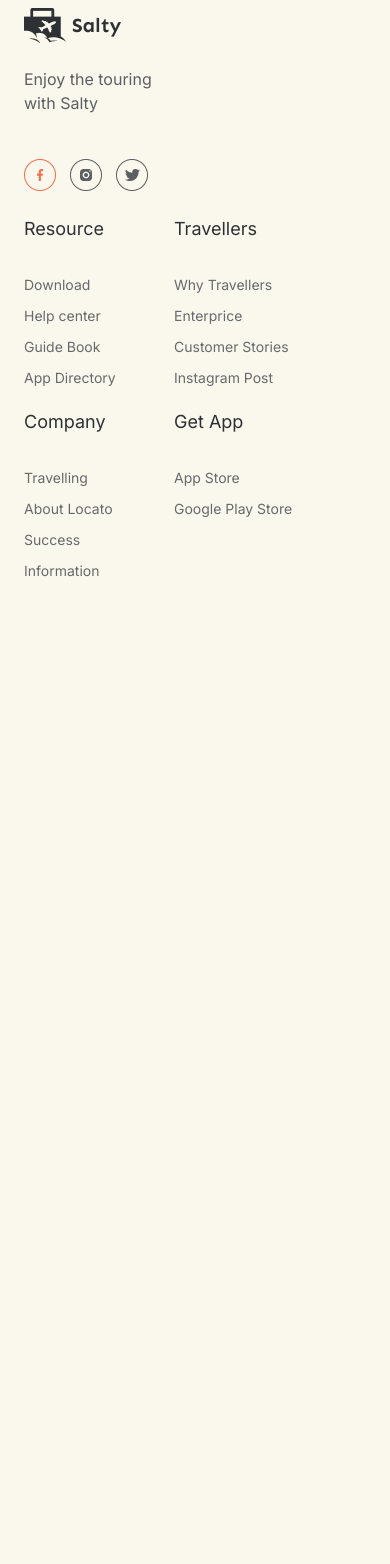
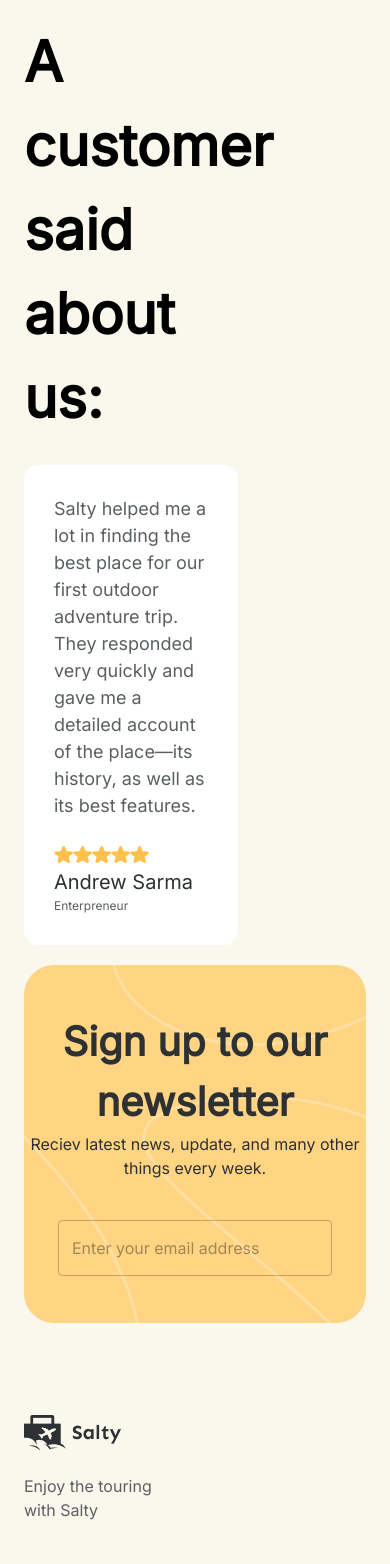
Before and after one commit to italosantana/website-travel-explorer, a React (Vite) app: page / in a window 390 px wide. Shown: the top 1564 px of the page. Before the commit the page ends 844 px from the top, so only its background shows below. Built offline with nearby package versions, Linux system fonts and the light colour scheme.

Commit message:
feat: add responsive testimonial

```diff
--- a/src/App.tsx
+++ b/src/App.tsx
@@ -3,7 +3,7 @@ import { Banner } from './components/Banner/Banner'
 import './index.css';
 import { Categories } from './components/Categories/Categories';
 import { Newsletter } from './components/Newsletter/Newsletter';
-import { Termonial } from './components/Testimonial/Testimonial';
+import { Testimonial } from './components/Testimonial/Testimonial';
 import { Footer } from './components/Footer/Footer';
 import { ThemeProvider } from '@mui/material';
 import theme from './styles/theme';
@@ -14,8 +14,8 @@ function App() {
       <React.Fragment>
         {/* <Banner /> */}
         {/* <Categories /> */}
-        {/* <Termonial /> */}
-        {/* <Newsletter /> */}
+        <Testimonial />
+        <Newsletter />
         <Footer />
       </React.Fragment>
     </ThemeProvider>
--- a/src/components/Testimonial/Testimonial.tsx
+++ b/src/components/Testimonial/Testimonial.tsx
@@ -1,4 +1,5 @@
 import { Box, Container, Typography } from "@mui/material"
+import theme from "../../styles/theme"
 
 
 const StarRating = () => {
@@ -10,13 +11,15 @@ const StarRating = () => {
             <img src='../../src/assets/Star.png' alt="stars quantity rating by user" />
             <img src='../../src/assets/Star.png' alt="stars quantity rating by user" />
 
-            <Typography sx={{  fontFamily: "Inter",
+            <Typography sx={{
+                fontFamily: "Inter",
                 fontSize: '20px',
                 fontWeight: 500,
                 color: "#2D3134",
             }}>Andrew Sarma</Typography>
 
-            <Typography sx={{  fontFamily: "Inter",
+            <Typography sx={{
+                fontFamily: "Inter",
                 fontSize: '12px',
                 fontWeight: 400,
                 color: "#5B5F62",
@@ -34,11 +37,14 @@ const CardUserTestimonial = () => {
                 backgroundColor: "#FFF",
                 width: '537px',
                 height: '283px',
-                maxWidth: "100%",
+                maxWidth: "90%",
                 display: 'flex',
                 justifyContent: 'center',
                 flexDirection: 'column',
                 p: '30px',
+                [theme.breakpoints.down('mobile')]: {
+                    height: '100%',
+                }
             }}
         >
             <Typography
@@ -58,7 +64,7 @@ const CardUserTestimonial = () => {
     )
 }
 
-export const Termonial = () => {
+export const Testimonial = () => {
     return (
         <Container>
             <Box
@@ -68,8 +74,11 @@ export const Termonial = () => {
                     height: '671px',
                     width: "1440px",
                     maxWidth: "100%",
-                    flexWrap: "wrap",
                     justifyContent: 'space-between',
+                    [theme.breakpoints.down('tablet')]:{
+                        height: "100%",
+                        m: "20px 0px 20px 0px",
+                    }
                 }}
             >
 
@@ -82,7 +91,10 @@ export const Termonial = () => {
                         backgroundColor: '#EE8162',
                         img: {
                             borderRadius: '245px',
-                        }
+                        },
+                        [theme.breakpoints.down('desktop')]: {
+                            display: 'none',
+                        },
                     }}
                 >
                     <img src="../../../src/assets/client.png" alt="showing a client take a picture" />
--- a/src/styles/theme.ts
+++ b/src/styles/theme.ts
@@ -33,7 +33,7 @@ let theme = createTheme({
     },
   },
   typography: {
-    fontFamily: 'Roboto',
+    fontFamily: 'Inter',
   },
   breakpoints: {
     values: {
```
Lines whose indentation alone changed are shown as unchanged.
